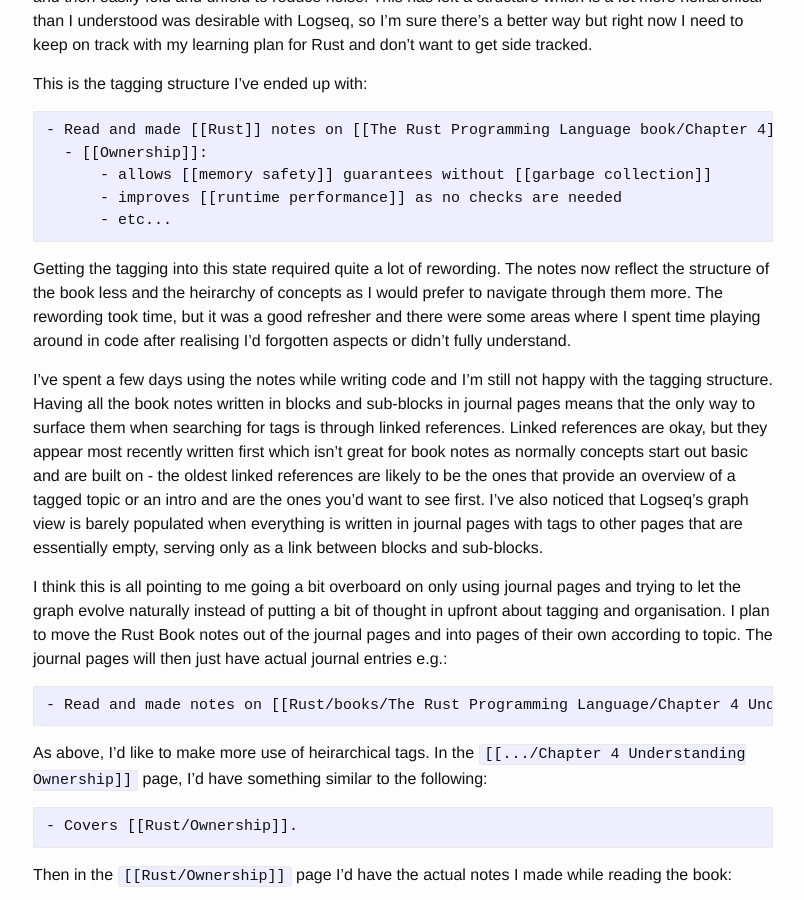
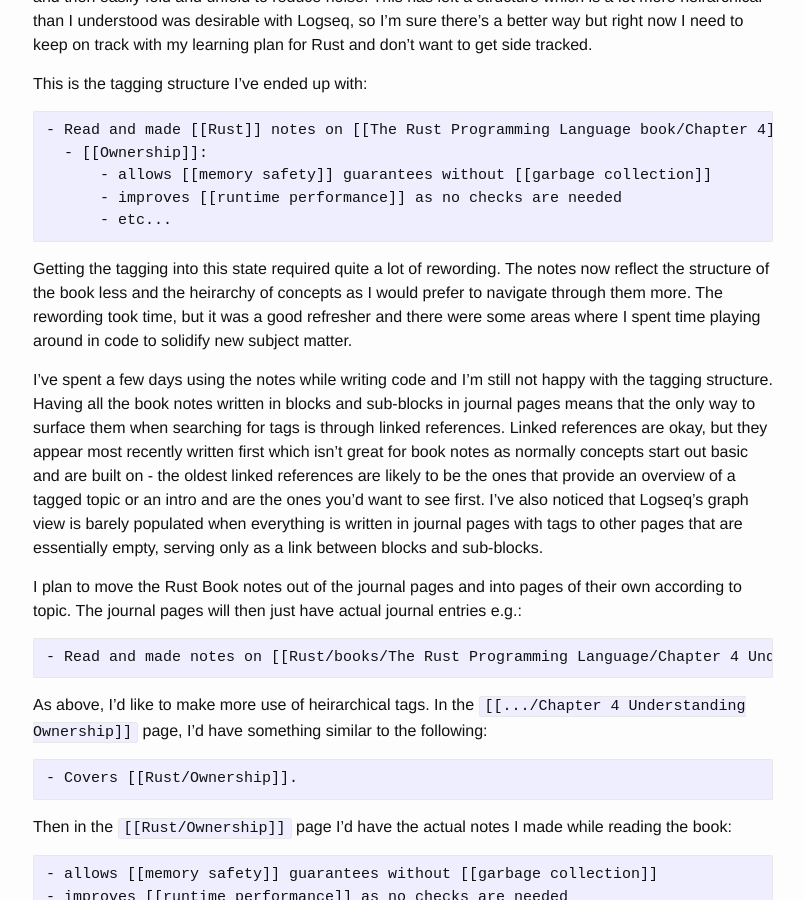
Before and after one commit to thisdotrob/thisdotrob.github.io, a Jekyll site: the page built from _posts/2023-10-16-using-logseq-for-programming-language-notes.markdown, in a window 1280 px wide and 900 px high, scrolled down 1853 px. Shown: the whole window, without its empty margins (237-1041 px from the left). Built offline with Jekyll 4.4.1, drawn with Linux system fonts in a browser that asks for light colours.

Commit message:
Feedback 'using-logseq-...'

````diff
--- a/_posts/2023-10-16-using-logseq-for-programming-language-notes.markdown
+++ b/_posts/2023-10-16-using-logseq-for-programming-language-notes.markdown
@@ -1,7 +1,7 @@
 ---
 layout: post
-title:  "Using Logseq for programming language notes"
-date:   2023-10-16 14:33:01 +0100
+title: "Using Logseq for programming language notes"
+date: 2023-10-16 14:33:01 +0100
 ---
 
 I've been using Logseq for nearly a couple of years now as my sole note taking application. Prior to that I've used a number of different apps, most recently Obsidian. I switched from Obsidian begrudgingly at first because Shopify removed Obsidian from the approved list of programs we could run on our work MacBooks. Because the focus was on moving all my notes from Obsidian to Logseq as quickly as possible I didn't have much time to read up on the correct way to use Logseq at the time, so my workflow has evolved naturally as I've made notes, tried to retrieve and use them and come across difficulties which I then fix.
@@ -9,6 +9,7 @@
 From the reading I was able to do, the recommended approach with Logseq seemed to be to forget about trying to make a heirarchical tree of notes as you would with a note taking app that uses a file and directory layout and instead write notes straight into the journal pages. As you write, tag the notes by enclosing key words and concepts in double square brackets to make a hypertext that will allow you to traverse a graph like structure later to retrieve information.
 
 I was still following this approach when writing my notes on ["the Rust book"](https://doc.rust-lang.org/stable/book/). On any day that I read and made notes on the book I'd create a block with the chapter number and name like the one below, with the notes themselves nested in sub-blocks:
+
 ```
 - Read and made notes on The Rust Programming Language - Chapter 4 'Understanding Ownership':
   - allows memory safety guarantees without a garbage collector
@@ -17,39 +18,47 @@
 ```
 
 I made attempts to tag these blocks keeping in mind the following retrieval scenarios that I envisaged as being likely:
-  - There might be a broad topic that I want to review and I remember a particular chapter in the book covered it
-  - There might be a broad topic that I want to review and I remember that the book covered it, but can't recall which chapter
-  - There might be a specific topic that I want to review and I remember that the book covered it
-  - There might be a broad or specific topic I want to review but I don't remember that it was covered in the book (but it was!)
+
+- There might be a broad topic that I want to review and I remember a particular chapter in the book covered it
+- There might be a broad topic that I want to review and I remember that the book covered it, but can't recall which chapter
+- There might be a specific topic that I want to review and I remember that the book covered it
+- There might be a broad or specific topic I want to review but I don't remember that it was covered in the book (but it was!)
 
 My first attempt left the notes exactly as I had written them and simply added double square brackets around key words and phrases e.g.:
+
 ```
 - Read and made notes on [[The Rust Programming Language - Chapter 4 'Understanding Ownership']]:
   - allows [[memory safety guarantees]] without a [[garbage collector]]
   - improves [[runtime performance]] as no checks are needed
   - etc...
 ```
+
 This works okay for the scenario when I remember the chapter that contains the info I want to retrieve - I just search Logseq for "The Rust Programming Language Chapter 4" or "The Rust Programming Language Understanding Ownership" and the page tag will appear at the top of the results. Click that result and I'm taken to the page and can see the linked reference containing the sub-blocks with the info I need. But if the chapter contains a lot of information, not just on the topic I'm interested in, then the linked references will be too noisy. If I want to retrieve information about the garbage collector which I remember was in Chapter 4 then I can't simply search Logseq for "The Rust Programming Language Chapter 4 garbage collector" - Logseq search isn't good enough to surface the block I need. Even adding quotes around the separate search terms ("The Rust Programming Language..." and "garbage collector" doesn't help). To find specific information like this I found that a Logseq query was necessary:
 
 {% raw %}
+
 ```
 {{query (AND [[The Rust Programming Language - Chapter 4 'Understanding Ownership']] [[garbage collector]])}}
 ```
+
 {% endraw %}
 
 Whilst Logseq helps by offering auto-complete for the tags after you've opened the double square brackets and start typing, this is still a lot more time consuming that using Logseq's standard search.
 
 I also tried getting Logseq queries to perform fuzzy search. For example what if sometimes the topic was tagged as `[[garbage collection]]`, sometimes as `[[garbage collector]]` and sometimes as `[[garbage collecting]]`? I tried the following but it didn't return any results:
 {% raw %}
+
 ```
 {{query "garbage collect*"}}
 
 {{query [[garbage collect*]]}}
 ```
+
 {% endraw %}
 I took a quick look at Logseq docs but couldn't easily surface an an answer for how to perform fuzzy searching so at this point decided to ditch using Logseq queries and restructure the notes instead. My aim being to allow searching (using normal Logseq search) for single tags for the main keywords only and then easily fold and unfold to reduce noise. This has left a structure which is a lot more heirarchical than I understood was desirable with Logseq, so I'm sure there's a better way but right now I need to keep on track with my learning plan for Rust and don't want to get side tracked.
 
 This is the tagging structure I've ended up with:
+
 ```
 - Read and made [[Rust]] notes on [[The Rust Programming Language book/Chapter 4]]:
   - [[Ownership]]:
@@ -58,21 +67,24 @@
       - etc...
 ```
 
-Getting the tagging into this state required quite a lot of rewording. The notes now reflect the structure of the book less and the heirarchy of concepts as I would prefer to navigate through them more. The rewording took time, but it was a good refresher and there were some areas where I spent time playing around in code after realising I'd forgotten aspects or didn't fully understand.
+Getting the tagging into this state required quite a lot of rewording. The notes now reflect the structure of the book less and the heirarchy of concepts as I would prefer to navigate through them more. The rewording took time, but it was a good refresher and there were some areas where I spent time playing around in code to solidify new subject matter.
 
 I've spent a few days using the notes while writing code and I'm still not happy with the tagging structure. Having all the book notes written in blocks and sub-blocks in journal pages means that the only way to surface them when searching for tags is through linked references. Linked references are okay, but they appear most recently written first which isn't great for book notes as normally concepts start out basic and are built on - the oldest linked references are likely to be the ones that provide an overview of a tagged topic or an intro and are the ones you'd want to see first. I've also noticed that Logseq's graph view is barely populated when everything is written in journal pages with tags to other pages that are essentially empty, serving only as a link between blocks and sub-blocks.
 
-I think this is all pointing to me going a bit overboard on only using journal pages and trying to let the graph evolve naturally instead of putting a bit of thought in upfront about tagging and organisation. I plan to move the Rust Book notes out of the journal pages and into pages of their own according to topic. The journal pages will then just have actual journal entries e.g.:
+I plan to move the Rust Book notes out of the journal pages and into pages of their own according to topic. The journal pages will then just have actual journal entries e.g.:
+
 ```
 - Read and made notes on [[Rust/books/The Rust Programming Language/Chapter 4 Understanding Ownership]].
 ```
 
 As above, I'd like to make more use of heirarchical tags. In the `[[.../Chapter 4 Understanding Ownership]]` page, I'd have something similar to the following:
+
 ```
 - Covers [[Rust/Ownership]].
 ```
 
 Then in the `[[Rust/Ownership]]` page I'd have the actual notes I made while reading the book:
+
 ```
 - allows [[memory safety]] guarantees without [[garbage collection]]
 - improves [[runtime performance]] as no checks are needed
````
